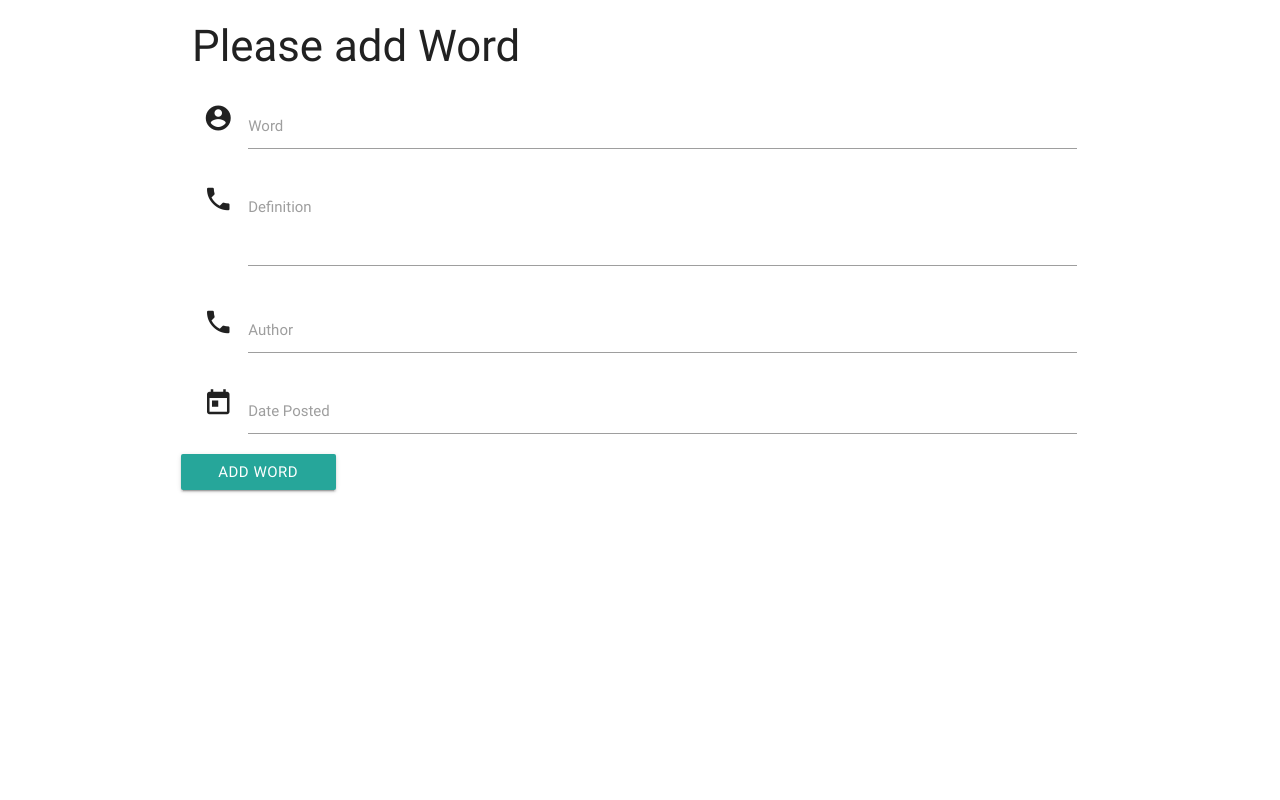
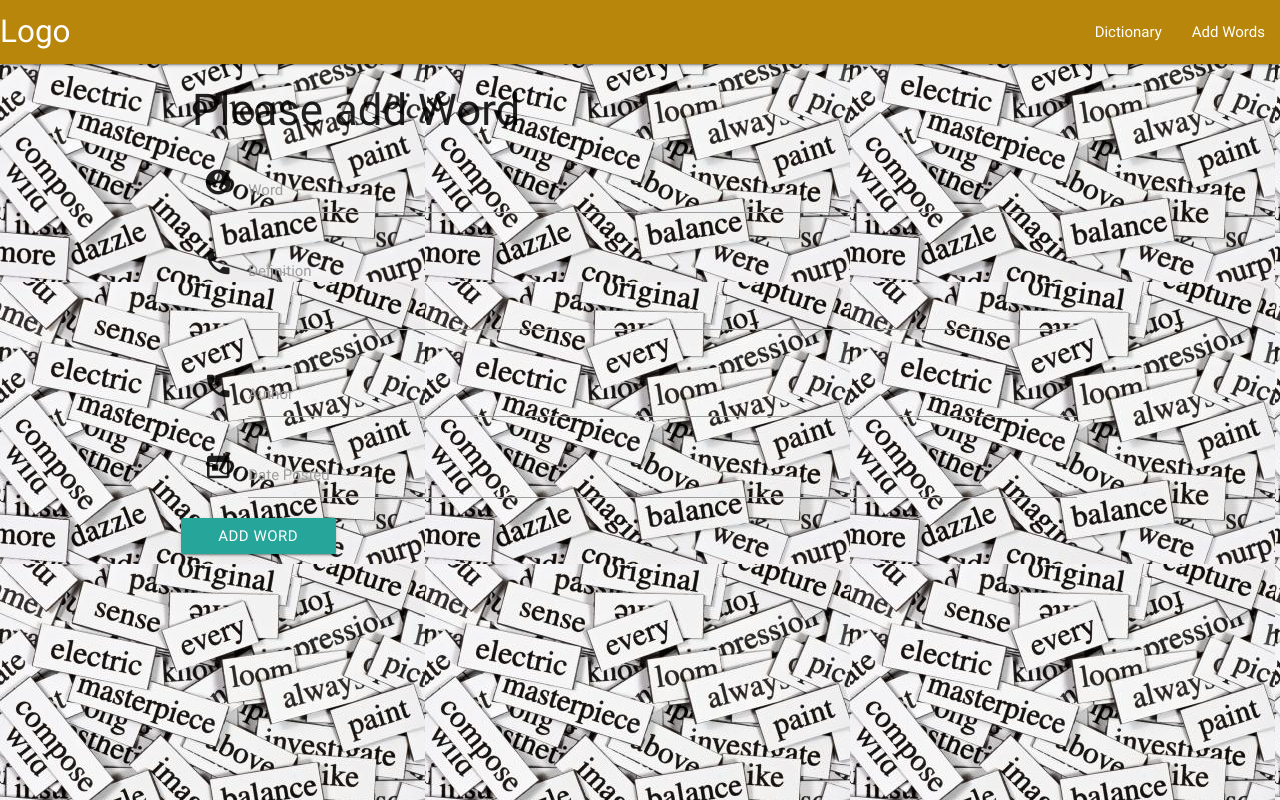
Before and after one commit to bineta1994/my_dictionary, a Flask app: page /add_word in a window 1280 px wide. Run offline with Flask 2, Linux system fonts and the light colour scheme; some libraries are stand-ins or nearby versions.

Commit message:
added the background pictureand navbar

```diff
--- a/app.py
+++ b/app.py
@@ -26,7 +26,7 @@ def insert_word():
 
 @app.route('/edit_word/<word_id>')
 def edit_word(word_id):
-    the_word =  mongo.db.tasks.find_one({"_id": ObjectId(task_id)})
+    the_word =  mongo.db.words.find_one({"_id": ObjectId(word_id)})
     all_words =  mongo.db.words.find()
     return render_template('editword.html', word=the_word,
                            all_words=all_words)
--- a/static/css/style.css
+++ b/static/css/style.css
@@ -1,12 +1,19 @@
 .btn_small {
     height: 24px;
-    width: 60px;
+    width: 75px;
     line-height: 24px;
     margin: 5px 5px;
     padding: 0 0.5em;
-    margin-right: 50px;
 }
 
 .word_header {
     margin-top: 5px;
 }
+
+body {
+    background: url(../images/words.jpg)
+}
+
+nav {
+    background-color: darkgoldenrod;
+}
--- a/templates/base.html
+++ b/templates/base.html
@@ -8,6 +8,17 @@
 </head>
 
 <body>
+   <header>
+    <nav>
+     <div class="nav-wrapper">
+      <a href="#" class="brand-logo">Logo</a>
+      <ul id="nav-mobile" class="right hide-on-med-and-down">
+        <li><a href="sass.html">Dictionary</a></li>
+        <li><a href="badges.html">Add Words</a></li>
+      </ul>
+    </div>
+   </nav>
+   </header>
    <div class="container">
     {% block content %}
     {% endblock %}
```
Also changed, not shown: templates/words.html (+4 -3 lines), static/images/words.jpg (added).
